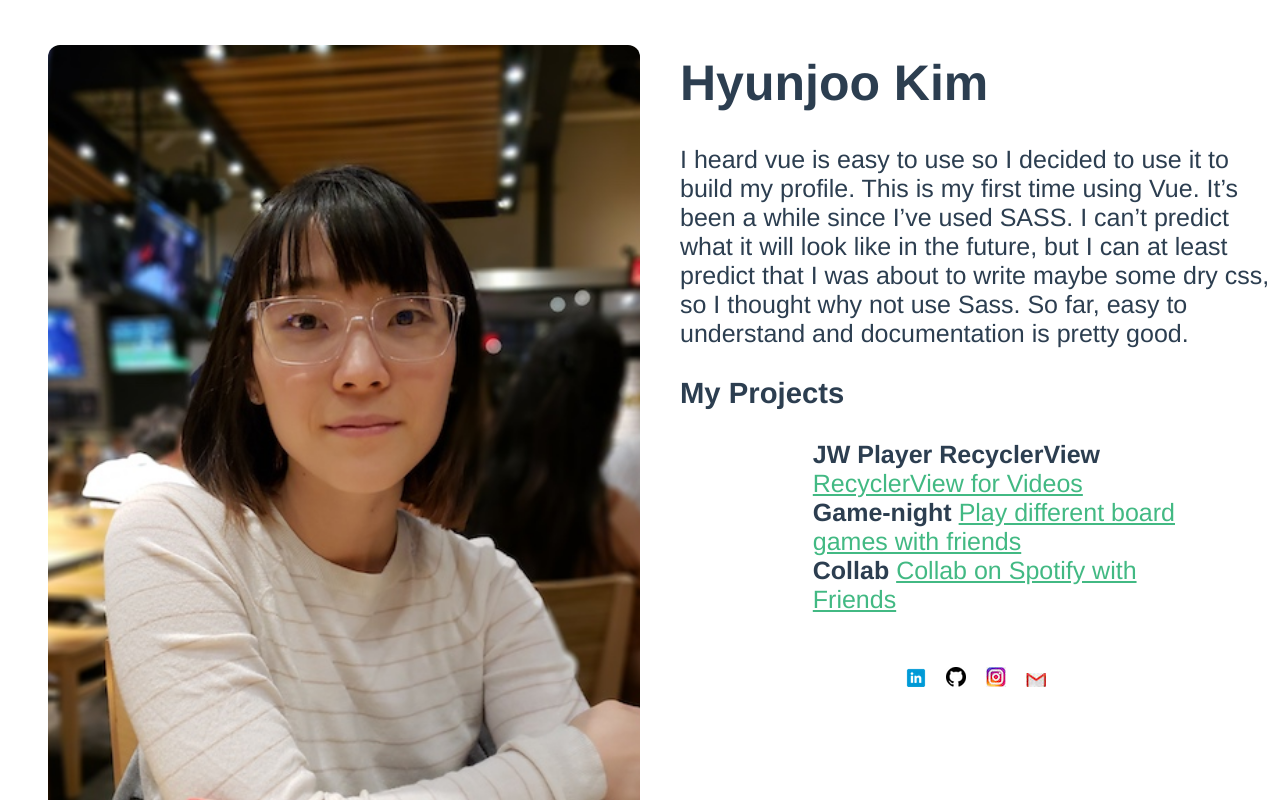
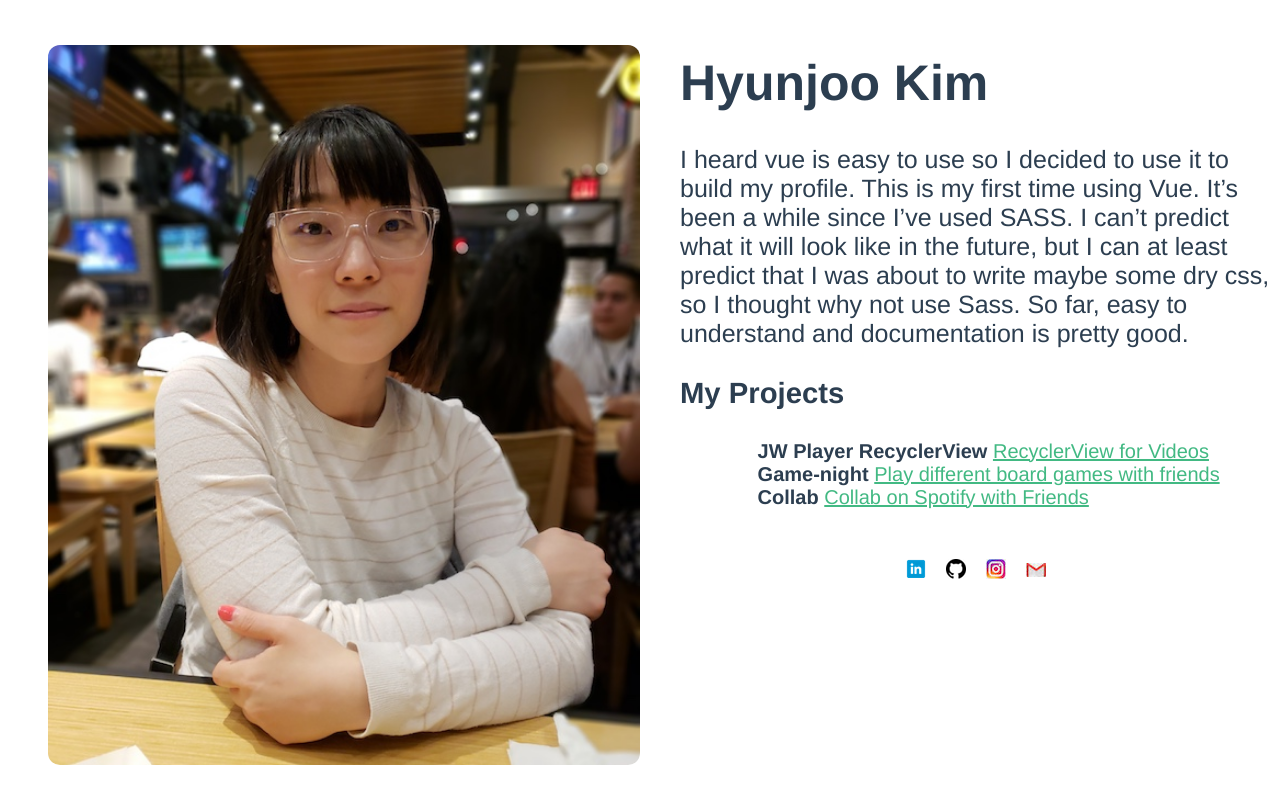
Before and after one commit to hyunjkim/personal-vue, a Vue app: page / in a window 1280 px wide. Shown: the top 800 px of the page. Built offline with nearby package versions, Linux system fonts and the light colour scheme.

Commit message:
updated padding for the list of projects

```diff
--- a/src/assets/css/app.scss
+++ b/src/assets/css/app.scss
@@ -3,7 +3,7 @@
   flex-direction: row;
 
   .fit-image {
-    height: 1000px;
+    height: 720px;
     width: 100%;
     -webkit-border-radius: 12px;
     /* Firefox 1-3.6 */
--- a/src/assets/css/mainactivity.scss
+++ b/src/assets/css/mainactivity.scss
@@ -24,7 +24,7 @@ ol {
   display: flex;
   flex-direction: column;
   li {
-      padding: 0 15%;
+      padding: 0 5%;
       text-align: left;
   }
 }
@@ -40,6 +40,7 @@ li {
     display: inline-block;
     justify-content: space-between;
     flex-direction: row;
+    font-size: 20px;
     margin: 0 10px;
 }
 
```
Also changed, not shown: 1 other file (tests, documents, lock files or other folders).
